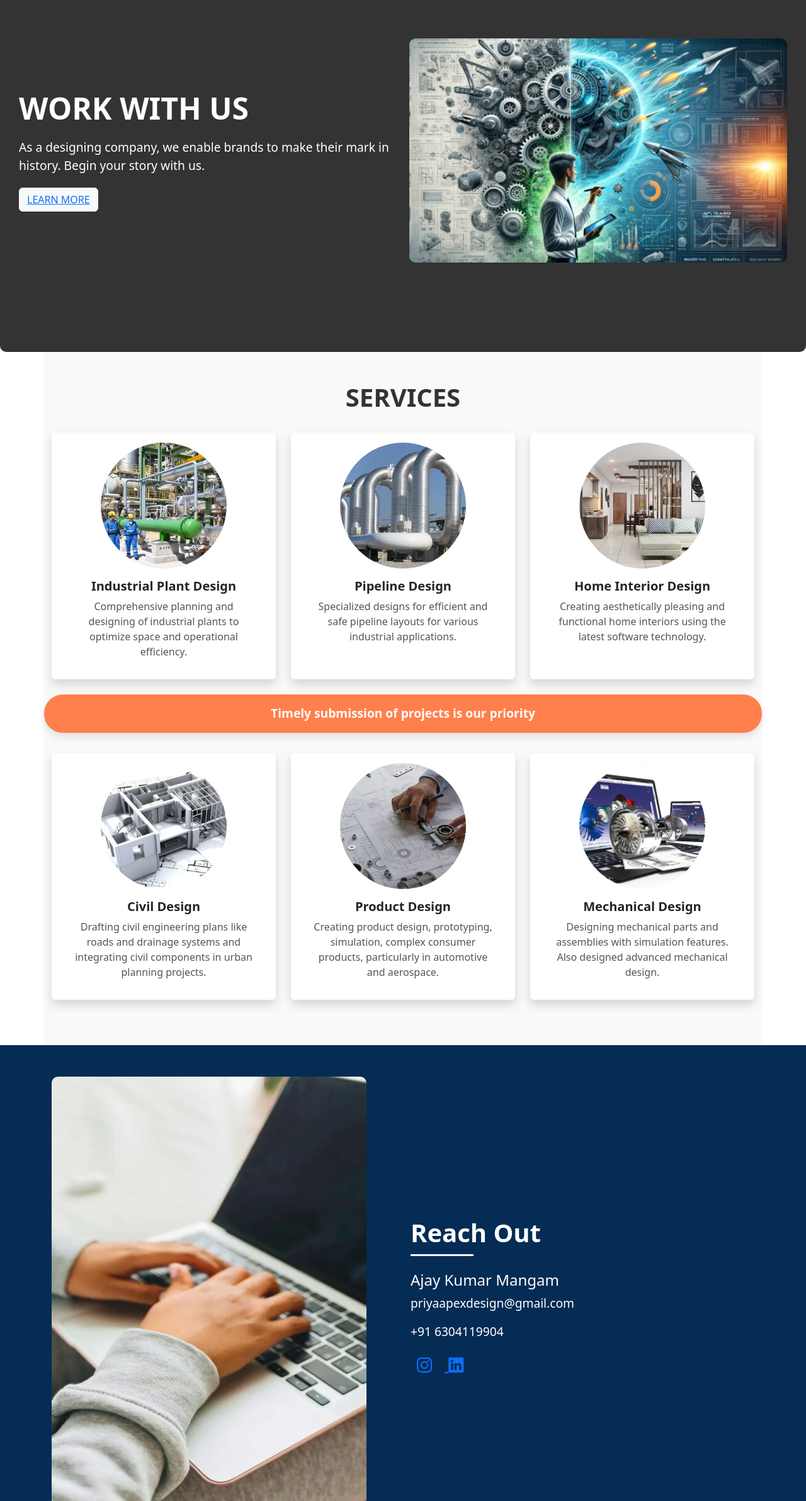
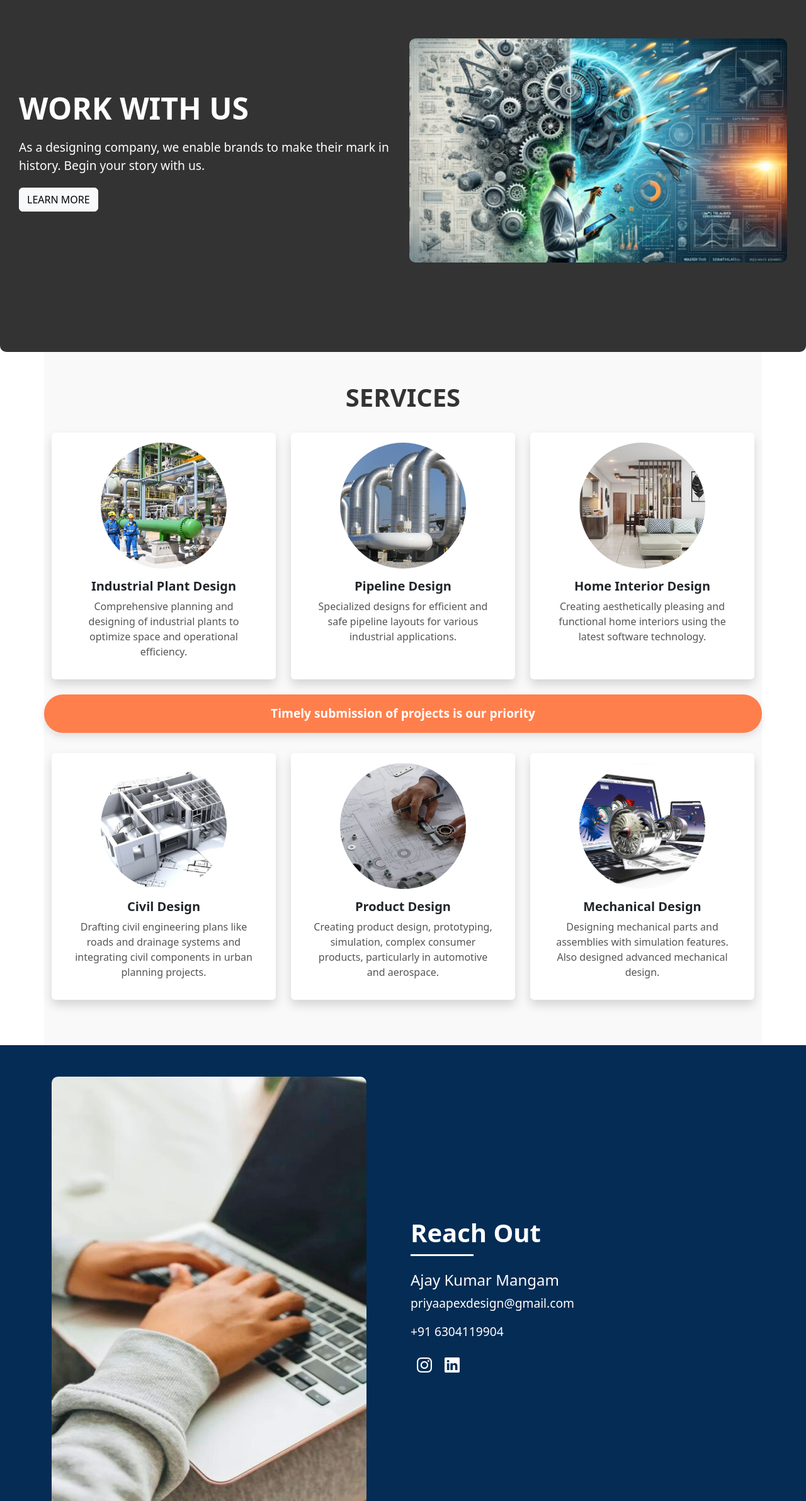
Before and after one commit to PriyaSangana12/Priya_Apex_Designs, a React (Create React App) app: page / in a window 1280 px wide. Shown: the part 2246-4630 px from the top of the page at 63% size. Built offline with nearby package versions, Linux system fonts and the light colour scheme.

Commit message:
Initial commit

```diff
--- a/public/Experience.css
+++ /dev/null
@@ -1,14 +0,0 @@
-* {
-    margin: 0;
-    padding: 0;
-    box-sizing: border-box;
-  }
-  body {
-    width: 100%;
-    font-family: Arial, Helvetica, sans-serif;
-    overflow-x: hidden;
-  }
-
-  .image{
-    size: 10px;
-  }
--- a/src/components/Footer.js
+++ b/src/components/Footer.js
@@ -46,7 +46,7 @@ function Footer() {
             {/* Social Icons */}
             <div className="social-icons">
               <a href="#" className="icon">
-              <a href="https://www.instagram.com/apex_designs_company/"><i className="bi bi-instagram"></i></a>
+              <i className="bi bi-instagram"></i>
               </a>
               {/*
               <a href="#" className="icon">
@@ -57,7 +57,7 @@ function Footer() {
               </a>
               */}
               <a href="#" className="icon">
-                <a href="http://linkedin.com/company/priyaapexdesigns "> <i className="bi bi-linkedin"></i></a>
+                <i className="bi bi-linkedin"></i>
               </a>
               </div>
               </div>
--- a/src/components/WorkWithUs.js
+++ b/src/components/WorkWithUs.js
@@ -19,7 +19,7 @@ function WorkWithUs() {
           history. Begin your story with us.
         </p>
         <button className="btn btn-light work-with-us-learn-more-button">
-          <a href="Experience.html"> LEARN MORE </a>
+          LEARN MORE
         </button>
       </div>
       <motion.div
--- a/src/styles.css
+++ b/src/styles.css
@@ -251,7 +251,7 @@ body {
 
 /* About Us Section */
 .about-us-section {
-  background-color: #f7f7f7; /* Light gray background */
+  background-color: #f4eded; /* Light gray background */
 }
 
 .about-image-wrapper {
```
Also changed, not shown: public/Experience.html (deleted, +0 -15 lines).
